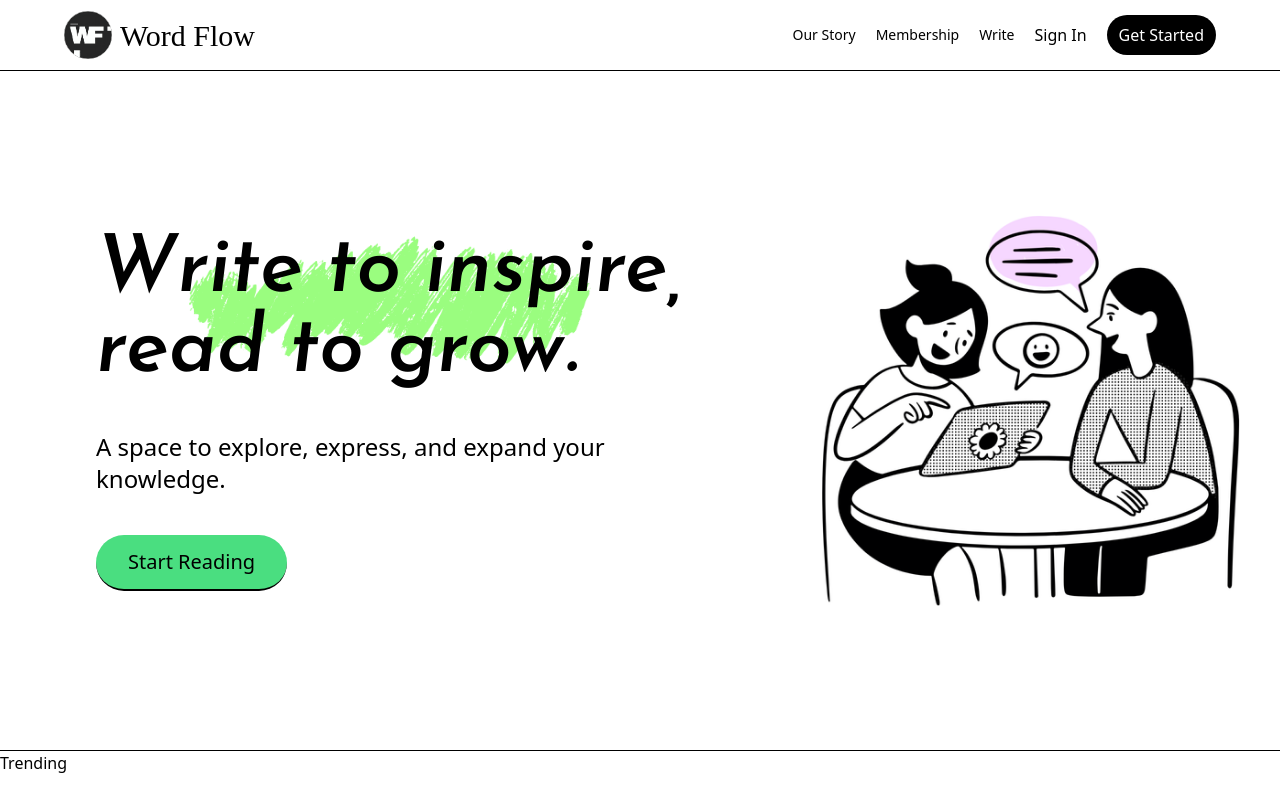
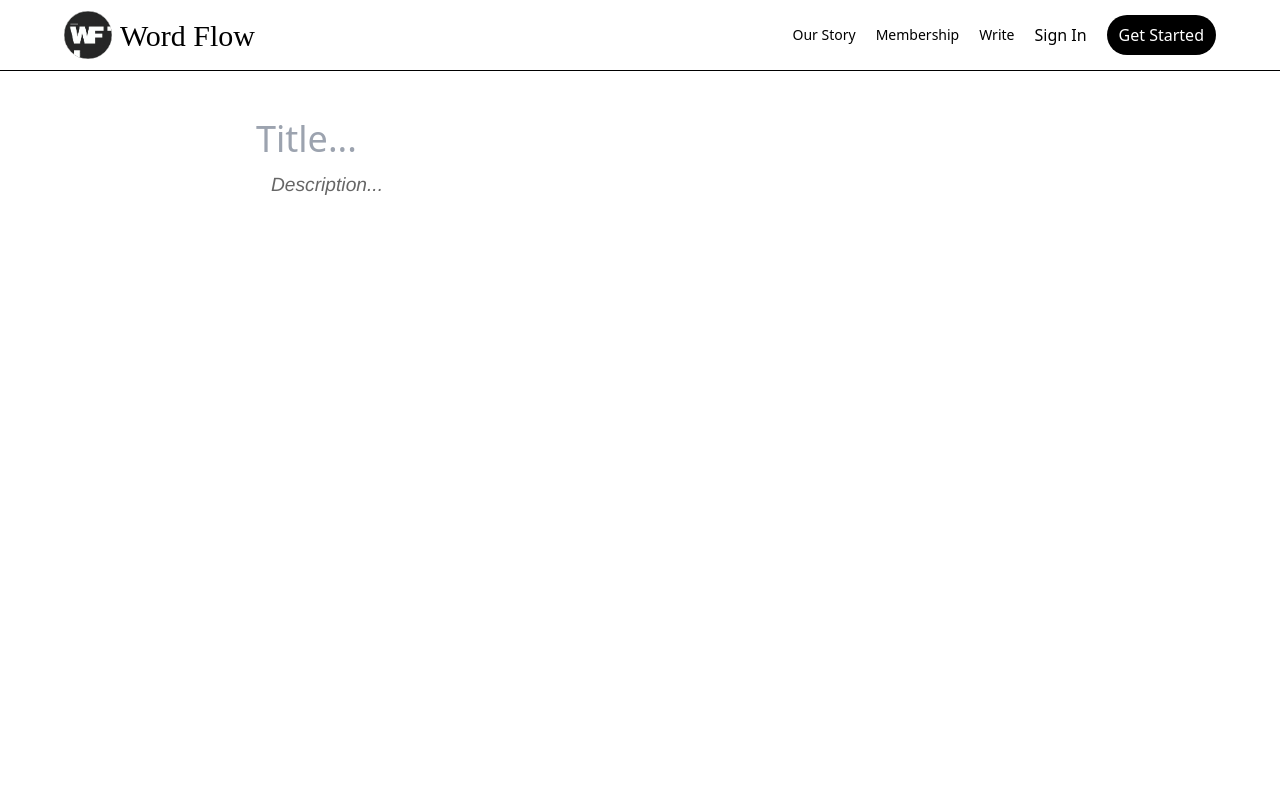
Before and after one commit to sourabh14022004/Word-Flow, a React (Vite) app: page /editPost/1 in a window 1280 px wide. Before the commit this address led to /demo. Shown: the top 800 px of the page. Built offline with nearby package versions, Linux system fonts and the light colour scheme; no server answers; the database is empty; a web font is replaced by a local one.

Commit message:
Update and Remove function is added

```diff
--- a/src/App.jsx
+++ b/src/App.jsx
@@ -9,6 +9,7 @@ import { ToastContainer } from 'react-toastify';
 import Profile from './Components/Home/Profile/Profile.jsx';
 import Write from './Components/Home/Write/Write.jsx';
 import SinglePost from './Components/Common/Posts/SinglePost.jsx';
+import EditPost from './Components/Common/Posts/EditPost.jsx';
 
 
 
@@ -24,6 +25,7 @@ function App() {
             <Route path="/profile/:userId" element ={<Profile/>}></Route>
             <Route path="/write" element = {<Write/>}></Route>
             <Route path='/post/:postId' element = {<SinglePost/> }></Route>
+            <Route path='/editPost/:postId' element = {<EditPost/> }></Route>
 
 
           {/* Route protection */}
--- a/src/Components/Common/Posts/Actions/Actions.jsx
+++ b/src/Components/Common/Posts/Actions/Actions.jsx
@@ -5,8 +5,9 @@ import { Blog } from '../../../../Context/Context';
 import { deleteDoc, doc } from 'firebase/firestore';
 import { toast } from 'react-toastify';
 import { db } from '../../../../Firebase/firebase';
+import { useNavigate } from 'react-router-dom';
 
-const Actions = () => {
+const Actions = ({ postId, title, desc }) => {
     const [showDrop, setShowDrop] = useState(false);
     const { setUpdateData, currentUser } = Blog();
     const handleClick = () => {
@@ -24,13 +25,7 @@ const Actions = () => {
           const ref = doc(db, "posts", postId);
           const likeRef = doc(db, "posts", postId, "likes", currentUser?.uid);
           const commentRef = doc(db, "posts", postId, "comments", currentUser?.uid);
-          const savedPostRef = doc(
-            db,
-            "users",
-            currentUser?.uid,
-            "savedPost",
-            postId
-          );
+          const savedPostRef = doc(db, "users", currentUser?.uid, "savedPost", postId );
           await deleteDoc(ref);
           await deleteDoc(likeRef);
           await deleteDoc(commentRef);
@@ -43,7 +38,7 @@ const Actions = () => {
           toast.success(error.message);
         }
       };
-
+      const navigate = useNavigate(null);
   return (
     <div className="relative">
         <button
@@ -52,7 +47,7 @@ const Actions = () => {
             <SlOptions className="text-2xl hover:opacity-40" />
         </button>
         <DropDown showDrop={showDrop} setShowDrop={setShowDrop} size=" w-[7rem]">
-        <Button click={handleEdit} title="Edit Story" />
+        <Button click= {handleEdit} title="Edit Story" />
         <Button click={handleRemove} title="Delete Story" />
       </DropDown>
     </div>
--- /dev/null
+++ b/src/Components/Common/Posts/EditPost.jsx
@@ -0,0 +1,35 @@
+import React, { useEffect, useState } from "react";
+import ReactQuill from 'react-quill';
+import { Blog } from '../../../Context/Context';
+
+const EditPost = () => {
+  const { updateData, title, setTitle, description, setDescription } = Blog();
+
+  useEffect(() => {
+    if (updateData) {
+      setTitle(updateData.title);
+      setDescription(updateData.description);
+    }
+  }, [updateData]);
+
+  return (
+    <section className="write w-[90%] md:w-[80%] lg:w-[60%] mx-auto py-[3rem]">
+      <input
+        type="text"
+        placeholder="Title..."
+        className="text-4xl outline-none w-full"
+        value={title}
+        onChange={(e) => setTitle(e.target.value)}
+      />
+      <ReactQuill
+        placeholder="Description..."
+        className="!text-[4rem] my-3"
+        theme="bubble"
+        value={description}
+        onChange={setDescription}
+      />
+    </section>
+  );
+};
+
+export default EditPost;
--- a/src/Components/Common/Posts/SinglePost.jsx
+++ b/src/Components/Common/Posts/SinglePost.jsx
@@ -87,7 +87,9 @@ const SinglePost = () => {
                     <div className=' flex items-center pt-2 gap-5'>
                     {post &&  <SavedPost post={post} />}
                         <SharePost/>
-                        { currentUser?.uid === post.postId && <Actions/> }
+                        {currentUser && currentUser?.uid === post?.userId && (
+                        <Actions postId={postId} title={title} desc={desc} />
+                )}
 
                     </div>
                 </div>
--- a/src/Components/Home/Header/HomeHeader.jsx
+++ b/src/Components/Home/Header/HomeHeader.jsx
@@ -2,7 +2,7 @@ import React, { useState } from 'react'
 import { IoNotificationsOutline } from "react-icons/io5";
 import { FaRegEdit } from "react-icons/fa";
 import { MdKeyboardArrowDown } from "react-icons/md";
-import { Link, useLocation } from 'react-router-dom';
+import { Link, useLocation, useNavigate } from 'react-router-dom';
 import wordflow from '../../../assets/word-flow-crop.png';
 import Search from './Search';
 import profile from "../../../assets/profile.jpg";
@@ -12,16 +12,38 @@ import { BsSearch } from "react-icons/bs";
 import { Blog } from '../../../Context/Context.jsx';
 import Loading from '../../Loading/Loading.jsx';
 import { LiaEditSolid } from 'react-icons/lia';
+import { doc, updateDoc } from 'firebase/firestore';
+import { db } from '../../../Firebase/firebase.js';
+import { toast } from 'react-toastify';
 
 const HomeHeader = () => {
   // const [editPost, setEditpath] = useState(true);
-  const { allUsers, userLoading, currentUser, setPublish, loading } = Blog();
+  const { allUsers, userLoading, currentUser, setPublish, updateData, title, description } = Blog();
   const [model, setModel] = useState(false);
   const [searchModel, setSearchModel] = useState(false);
+  const [loading, setLoading] = useState(false);
+  const { pathname } = useLocation();
+  const navigate = useNavigate(null);
+  const getUserData = allUsers.find((user) => user.id === currentUser?.uid);
 
-  const { pathname } = useLocation();
+  const editPath = pathname.split("/")[1];
+  const postId = pathname.split("/")[2];
 
-  const getUserData = allUsers.find((user) => user.id === currentUser?.uid);
+  const handleEdit = async () => {
+    try {
+      setLoading(true);
+      const ref = doc(db, "posts", postId);
+      await updateDoc(ref, {
+        title,
+        desc : description,
+      });
+      navigate(`/post/${postId}`);
+      toast.success("Post has been updated");
+    } catch (error) {
+    } finally {
+      setLoading(false);
+    }
+  };
 
   return (
     <header className=' border-b border-gray-200'>
@@ -59,7 +81,14 @@ const HomeHeader = () => {
               className="btn !bg-green-700 !py-2 !px-4 !text-white !rounded-full !text-[18px]">
               Publish
             </button>
-          )  : (
+          )  : editPath  === "editPost" ? (
+          <button
+            onClick={handleEdit}
+            className={` btn !bg-green-700 !py-2 !text-white !rounded-full
+            ${loading ? " opacity-40" : ""}`}>
+              {loading ? "Updating..." : "Save and Update"}
+          </button>
+          ) : (
             <Link
               to="/write"
               className="hidden md:flex items-center gap-1 text-gray-500">
@@ -68,7 +97,8 @@ const HomeHeader = () => {
               </span>
               <span className="text-sm mt-2">Write</span>
             </Link>
-          )}
+          )
+          }
 
 
           <span className=' text-3xl text-gray-500 cursor-pointer'>
--- a/src/Context/Context.jsx
+++ b/src/Context/Context.jsx
@@ -14,7 +14,9 @@ const Context = ({ children }) => {
     const [publish, setPublish] = useState(false);
     const [showComment, setShowComment] = useState(true);
     const [commentLength, setCommentLength] = useState(0);
-
+    const [updateData, setUpdateData] = useState([]);
+    const [title, setTitle] = useState("");
+    const [description, setDescription] = useState("");
 
     useEffect(() => {
 
@@ -57,7 +59,13 @@ const Context = ({ children }) => {
                     showComment,
                     setShowComment,
                     commentLength,
-                    setCommentLength
+                    setCommentLength,
+                    updateData,
+                    setUpdateData,
+                    title,
+                    setTitle,
+                    description,
+                    setDescription,
                 }}>
                 {loading ? <Loading/> : children}
             </BlogContext.Provider>
```
